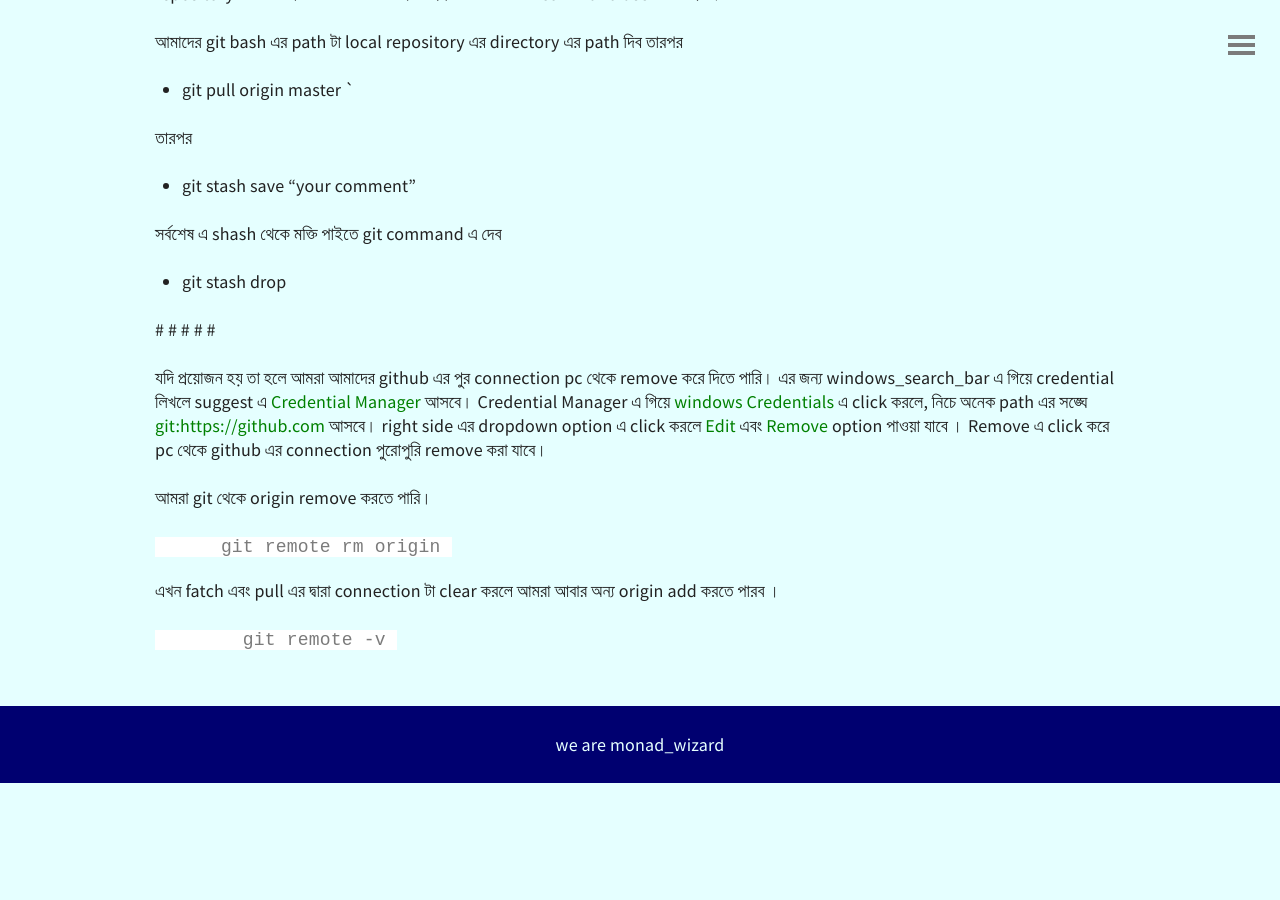
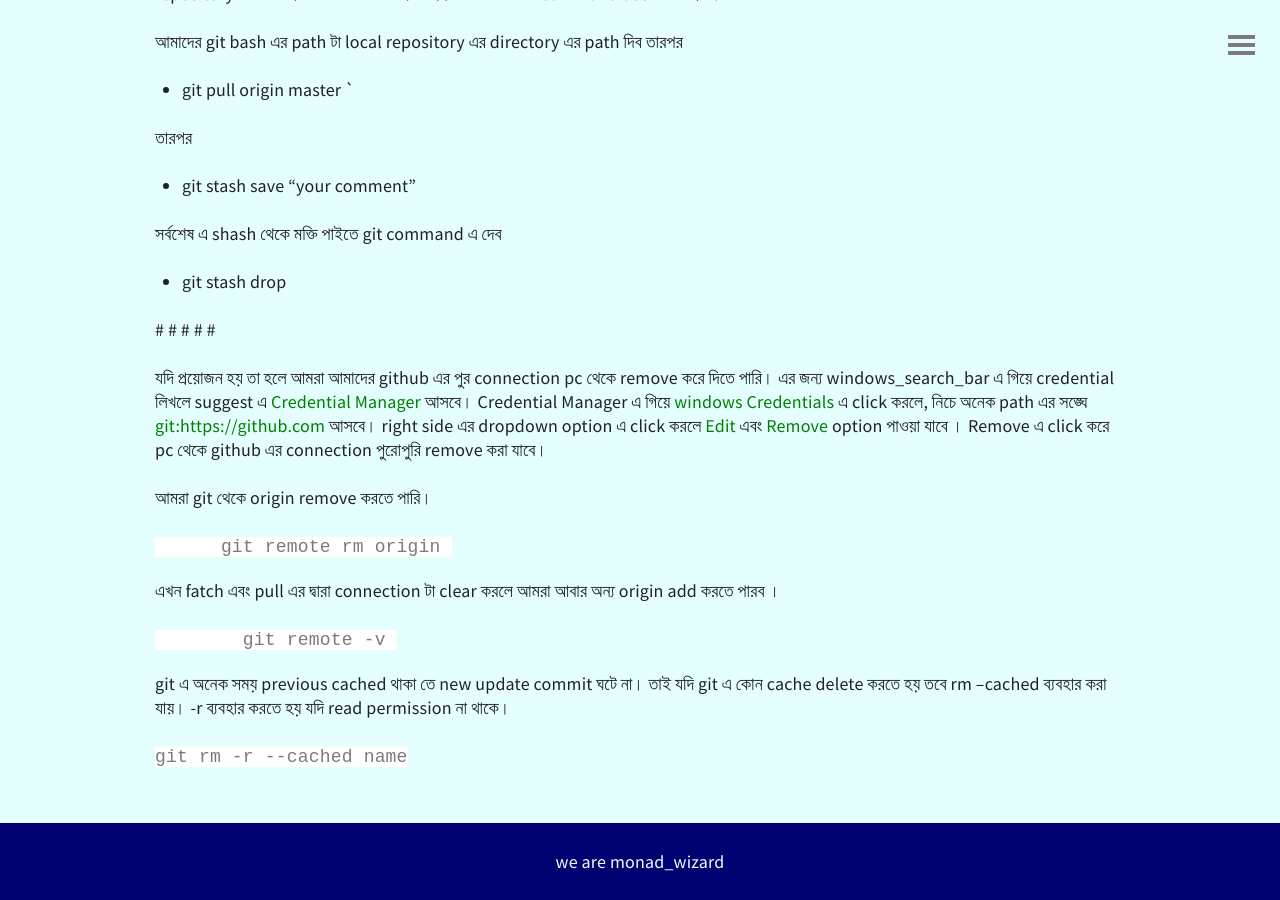
Before and after one commit to MonadWizard/blog, a Jekyll site: the page built from _posts/2020-01-29-git এবং github পুঁথি.md, in a window 1280 px wide and 900 px high, scrolled down 6467 px. Built offline with Jekyll 4.4.1, drawn with Linux system fonts in a browser that asks for light colours; comment, search, counter and statistics services are not loaded; before the commit the page ends 7250 px from its top, so only the background shows below that.

Commit message:
Update 2020-01-29-git এবং github পুঁথি.md

```diff
--- a/_posts/2020-01-29-git এবং github পুঁথি.md
+++ b/_posts/2020-01-29-git এবং github পুঁথি.md
@@ -263,3 +263,8 @@ right side এর dropdown option এ click করলে  <font color="green">Ed
 এখন fatch এবং pull এর দ্বারা connection টা clear করলে আমরা আবার অন্য origin add করতে পারব ।
 
             git remote -v
+
+
+git এ অনেক সময় previous cached থাকা তে new update commit ঘটে না। তাই যদি git এ কোন cache delete করতে হয় তবে rm --cached ব্যবহার করা যায়। -r ব্যবহার করতে হয় যদি read permission না থাকে।
+
+	git rm -r --cached name
```
